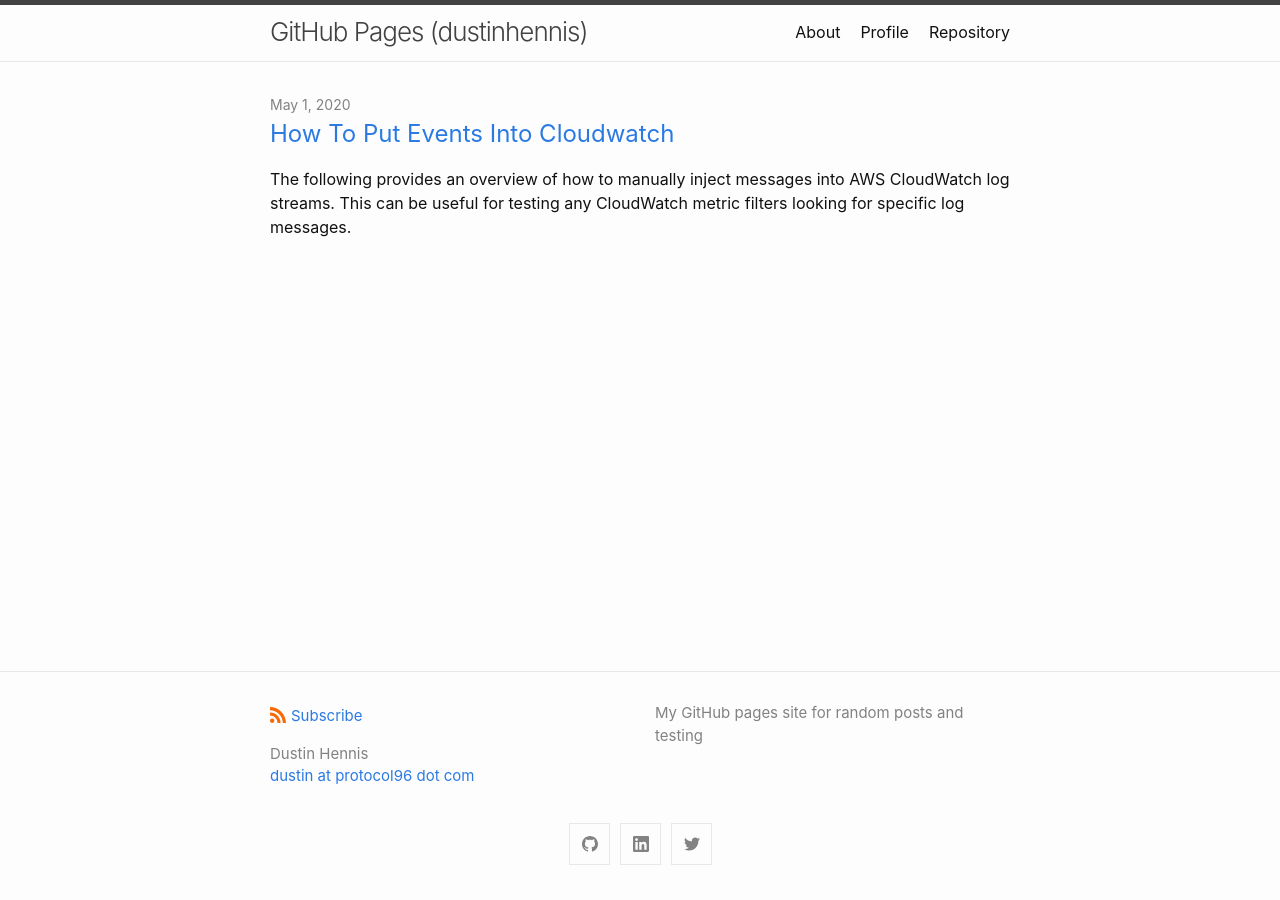
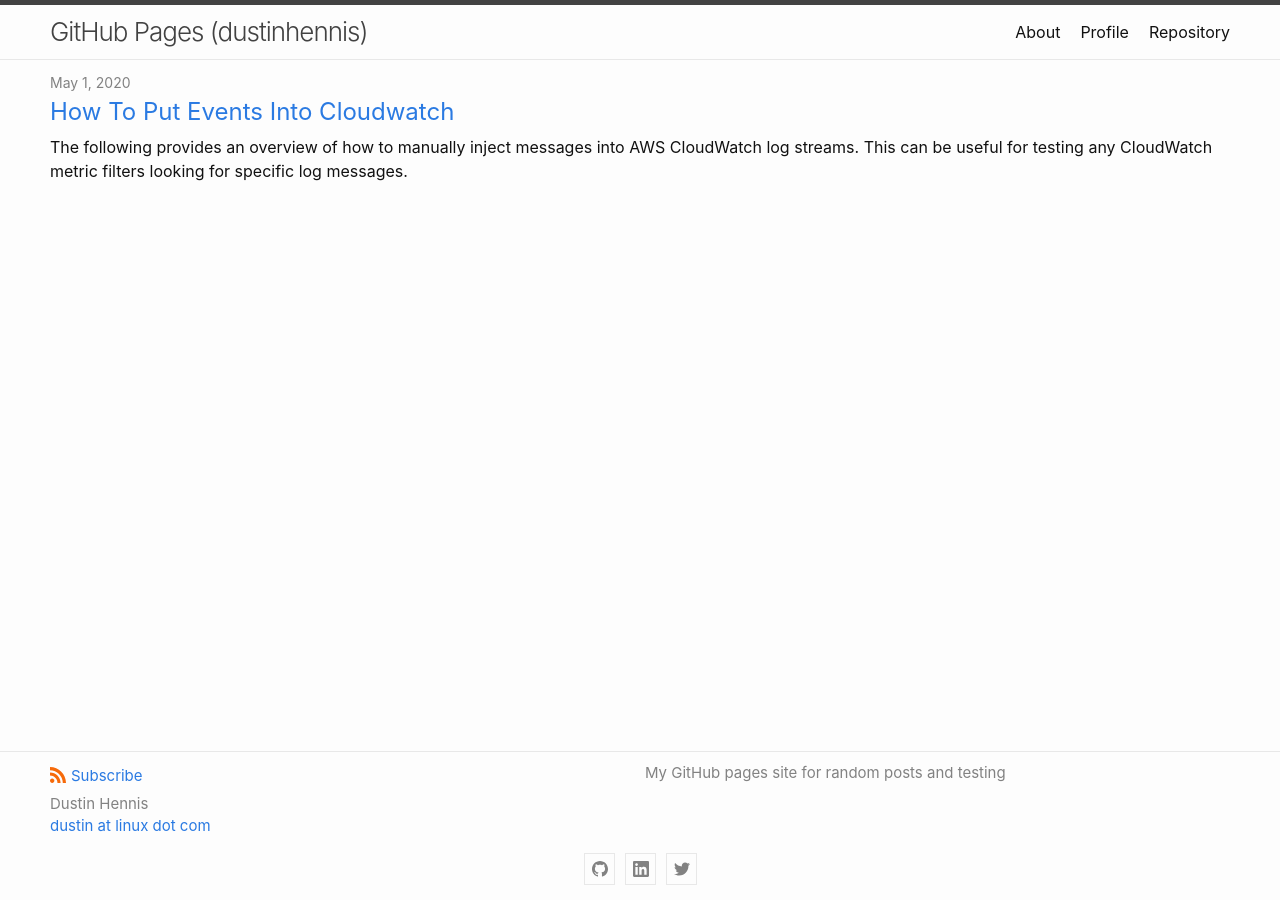
Before and after one commit to dustinhennis/dustinhennis.github.io, a Jekyll site: the page built from index.md, in a window 1280 px wide. Built offline with Jekyll 4.4.1, drawn with Linux system fonts in a browser that asks for light colours.

Commit message:
Adjust width, includes

```diff
--- a/Gemfile
+++ b/Gemfile
@@ -5,3 +5,5 @@ gemspec
 
 gem "jekyll", ENV["JEKYLL_VERSION"] if ENV["JEKYLL_VERSION"]
 gem 'jekyll-gist'
+gem "jekyll-theme-minima"
+gem "kramdown-parser-gfm"
--- a/_config.yml
+++ b/_config.yml
@@ -1,7 +1,7 @@
 title: GitHub Pages (dustinhennis)
 author:
   name: Dustin Hennis
-  email: dustin at protocol96 dot com
+  email: dustin at linux dot com
 description: > # this means to ignore newlines until "show_excerpts:"
   My GitHub pages site for random posts and testing
 
--- a/_sass/minima/initialize.scss
+++ b/_sass/minima/initialize.scss
@@ -9,12 +9,12 @@ $base-font-weight: 400 !default;
 $small-font-size:  $base-font-size * 0.875 !default;
 $base-line-height: 1.5 !default;
 
-$spacing-unit:     30px !default;
+$spacing-unit:     10px !default;
 
 $table-text-align: left !default;
 
 // Width of the content area
-$content-width:    800px !default;
+$content-width:    1200px !default;
 
 $on-palm:          600px !default;
 $on-laptop:        800px !default;
```
